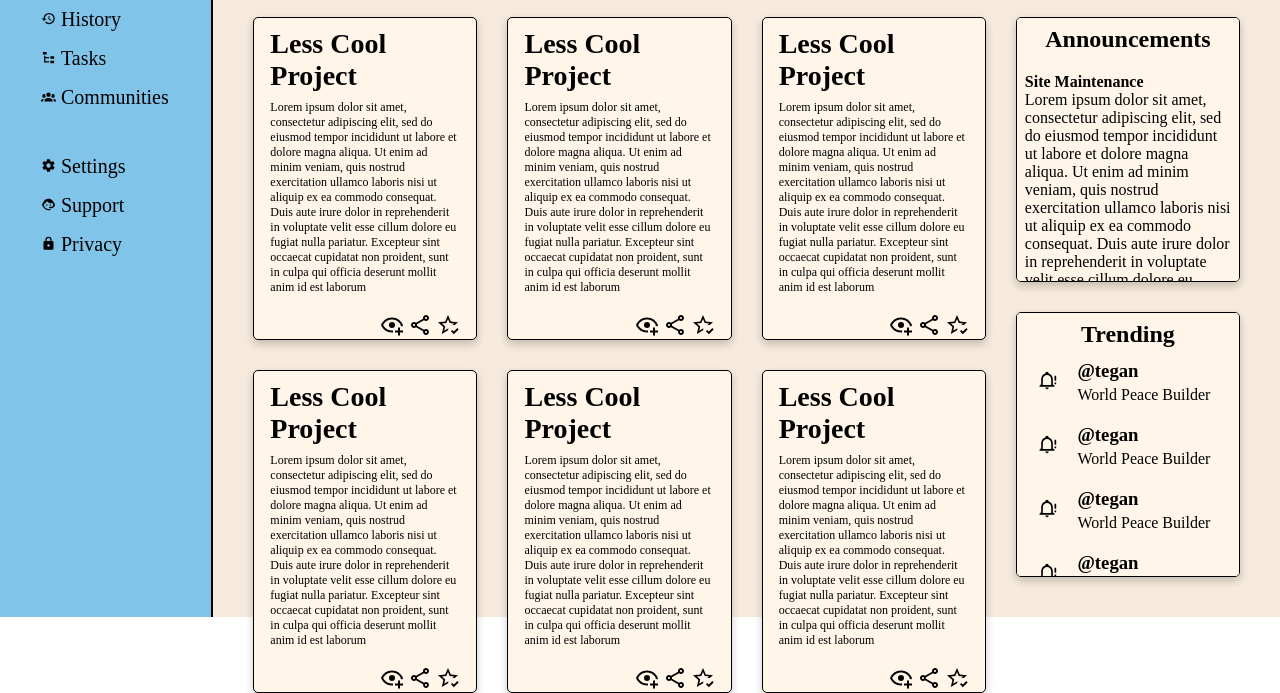
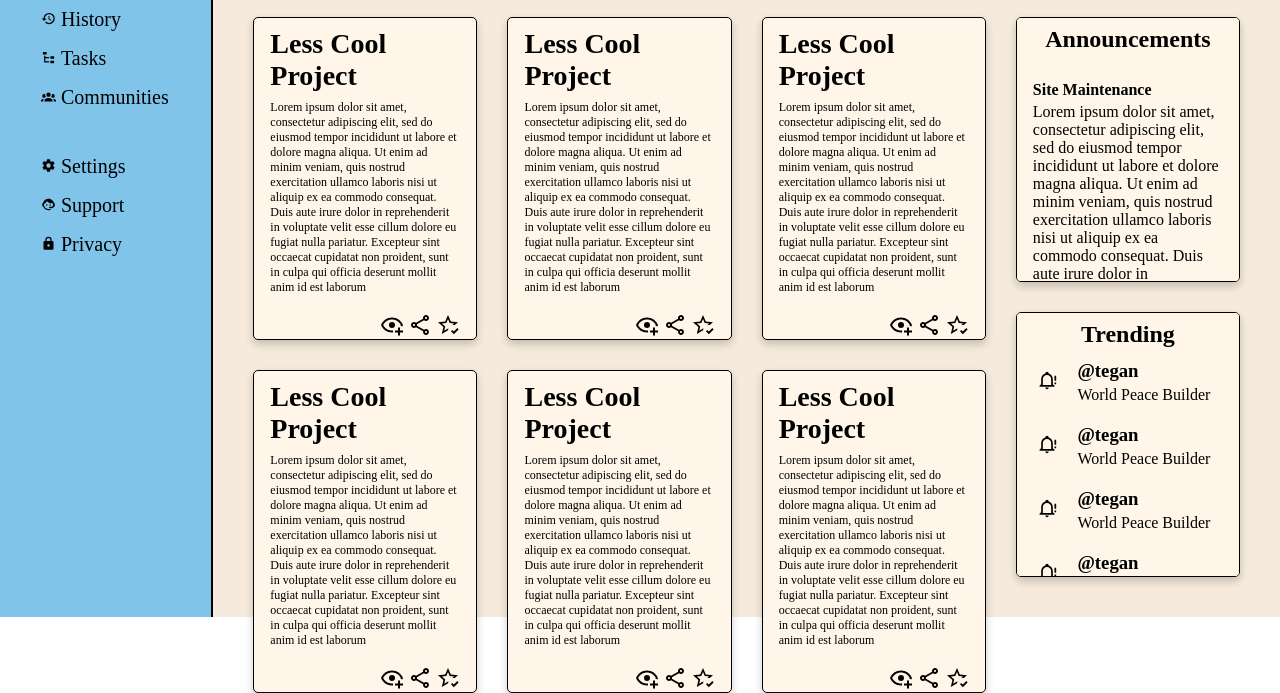
Before and after one commit to LockpickedKey/admin-dashboard-layout-TOP, a plain HTML site: page index.html in a window 1280 px wide. Shown: the part 183-876 px from the top of the page. Drawn offline with Linux system fonts and the light colour scheme.

Commit message:
Added padding for the announcement texts.

```diff
--- a/styles.css
+++ b/styles.css
@@ -309,6 +309,14 @@ ul {
   background-color: var(--WHITE);
 }
 
+.announcement {
+  padding: 8px;
+}
+
+.announcement h4 {
+  margin-bottom: 4px;
+}
+
 .trending-box {
   margin: 4px;
   padding: 4px;
```
